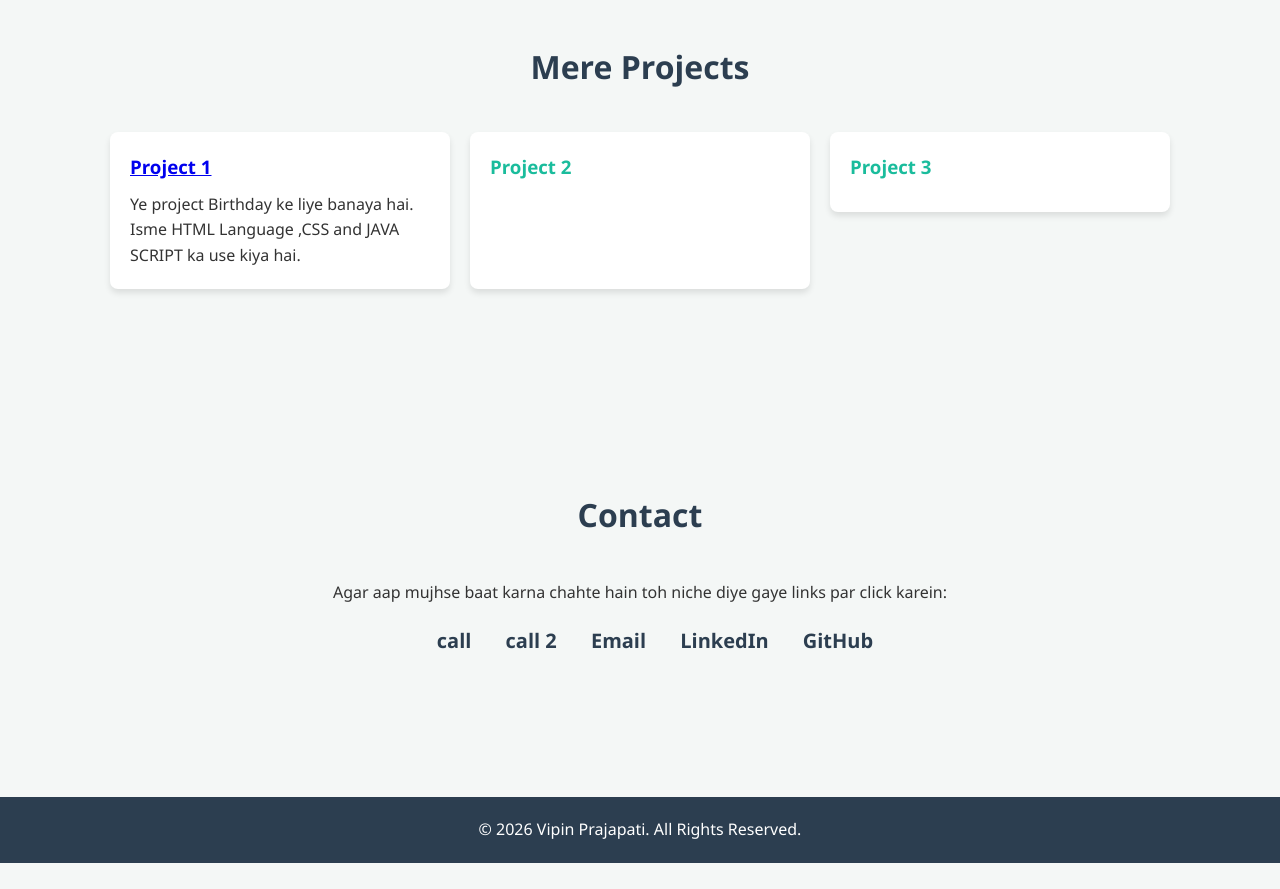
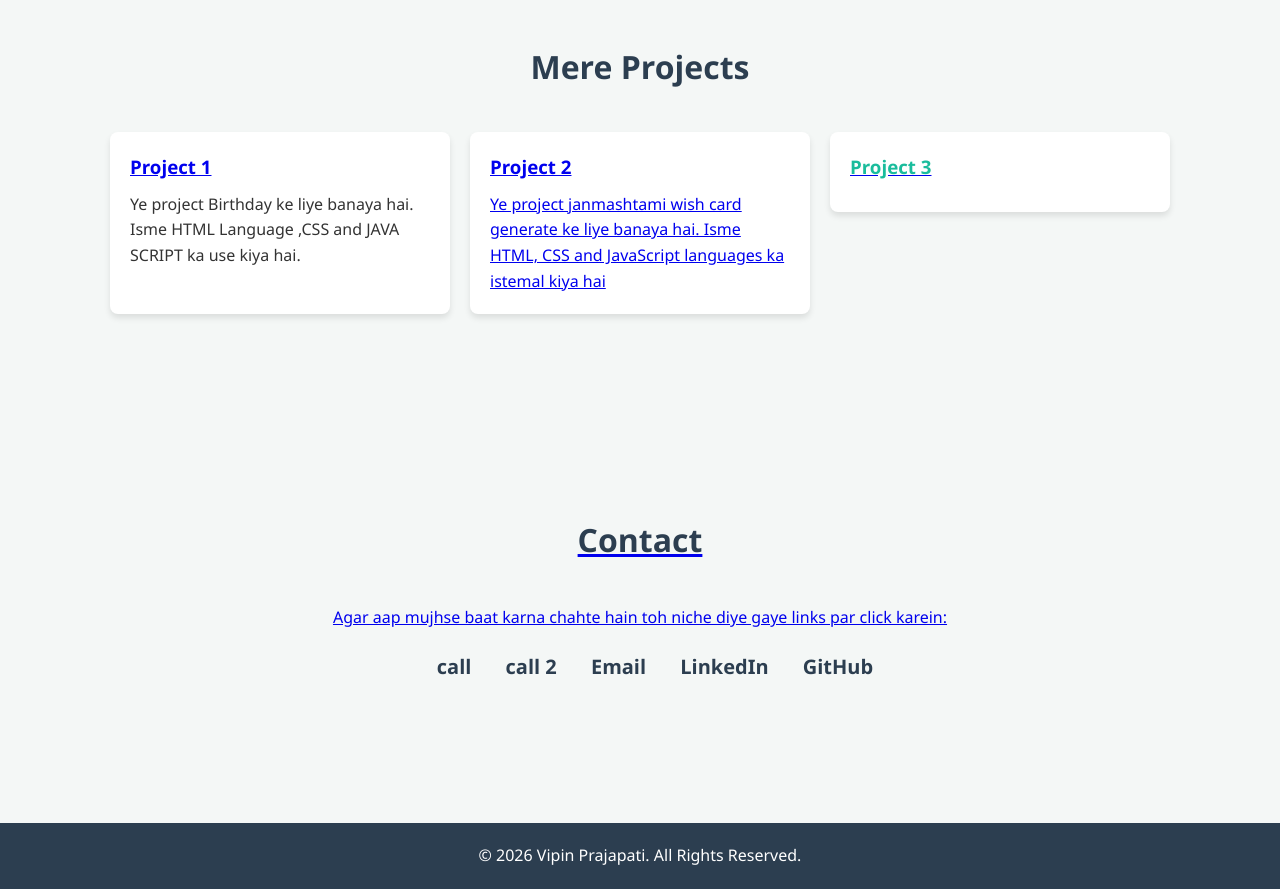
Before and after one commit to prajapativipin895-jpg/my-portfolio, a plain HTML site: page index.html in a window 1280 px wide. Shown: the part 1240-2129 px from the top of the page. Before the commit the page ends 2103 px from the top, so only its background shows below. Drawn offline with Linux system fonts and the light colour scheme.

Commit message:
Update index.html

```diff
--- a/index.html
+++ b/index.html
@@ -224,8 +224,9 @@
                 <p>Ye project Birthday ke liye banaya hai. Isme  HTML Language ,CSS and JAVA SCRIPT ka use kiya hai.</p>
             </div>
             <div class="project-card">
-                <h3><a>Project 2</h3>
-                <p> <!----------project discription---------></p>
+                <h3><a href="https://https://prajapativipin895-jpg.github.io/">Project 2</h3>
+
+                <p>Ye project janmashtami wish card generate ke liye banaya hai. Isme HTML, CSS and JavaScript languages ka istemal kiya hai</p>
             </div>
             <div class="project-card">
                 <h3>Project 3</h3>
```
